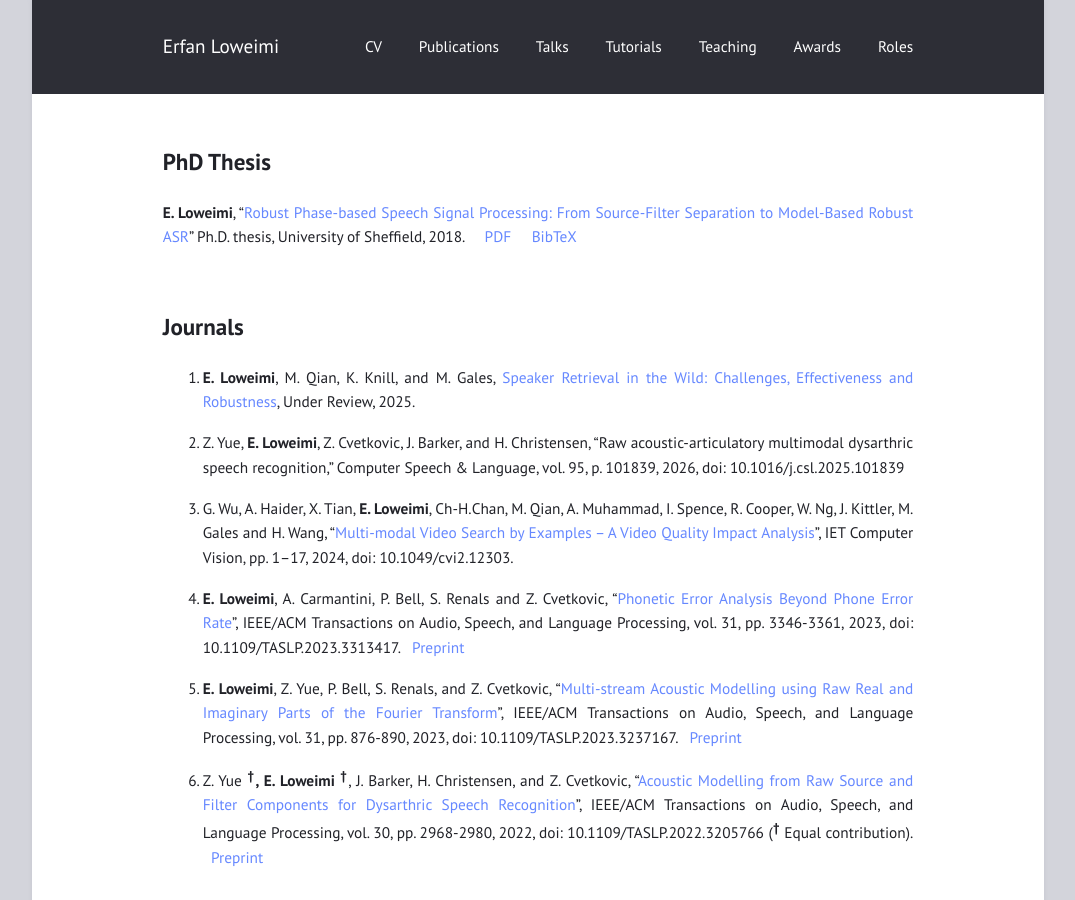
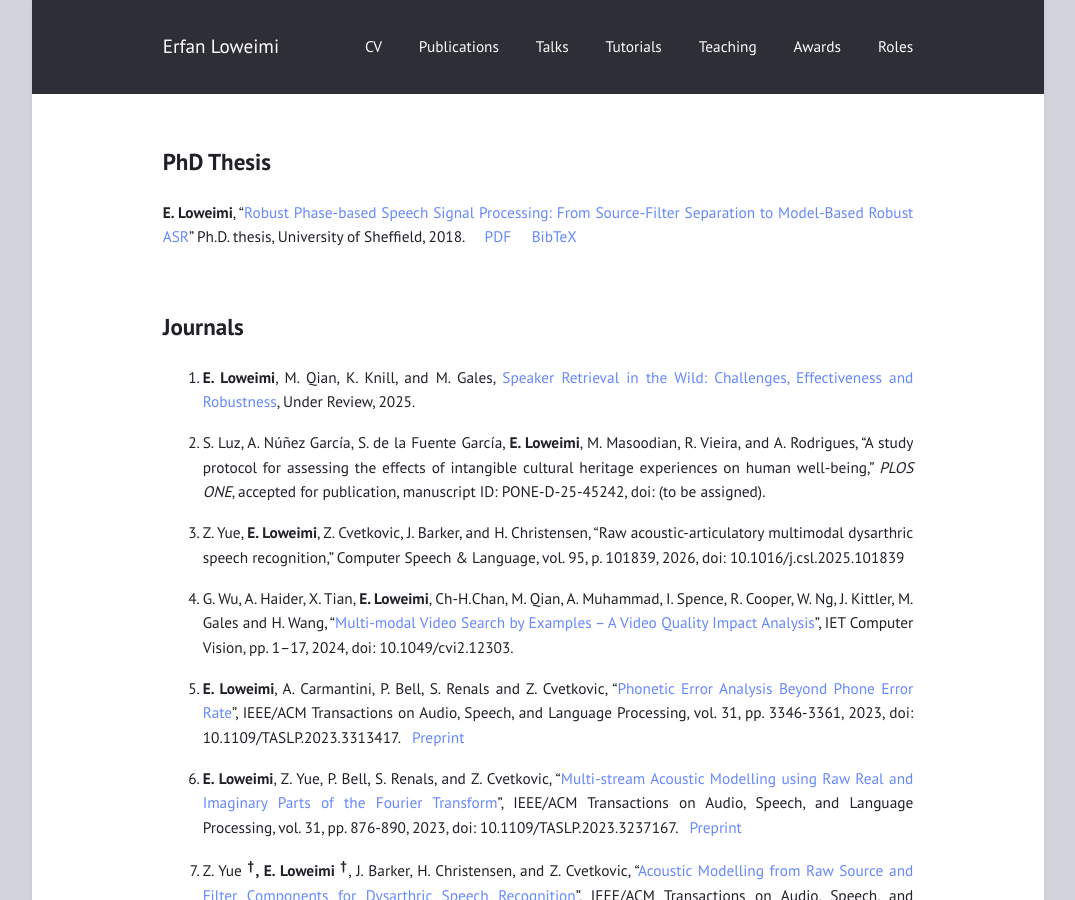
Before and after one commit to eloweimi/eloweimi.github.io, a Jekyll site: the page built from publications.md, in a window 1280 px wide and 900 px high. Shown: the whole window, without its empty margins (102-1177 px from the left). Built offline with Jekyll 4.4.1, drawn with Linux system fonts in a browser that asks for light colours.

Commit message:
Update publications.md

```diff
--- a/publications.md
+++ b/publications.md
@@ -11,16 +11,18 @@
 ## Journals ##
 1. **E. Loweimi**, M. Qian, K. Knill, and M. Gales, [Speaker Retrieval in the Wild: Challenges, Effectiveness and Robustness](https://arxiv.org/pdf/2504.18950), Under Review, 2025.
 
-2. Z. Yue, **E. Loweimi**, Z. Cvetkovic, J. Barker, and H. Christensen, “Raw acoustic-articulatory multimodal dysarthric speech recognition,” Computer Speech & Language, vol. 95, p. 101839, 2026, doi: 10.1016/j.csl.2025.101839
+2. S. Luz, A. Núñez García, S. de la Fuente García, **E. Loweimi**, M. Masoodian, R. Vieira, and A. Rodrigues, “A study protocol for assessing the effects of intangible cultural heritage experiences on human well-being,” *PLOS ONE*, accepted for publication, manuscript ID: PONE-D-25-45242, doi: (to be assigned).
 
-3. G. Wu, A. Haider, X. Tian, **E. Loweimi**, Ch-H.Chan, M. Qian, A. Muhammad, I. Spence, R. Cooper, W. Ng, J. Kittler, M. Gales and H. Wang, "[Multi-modal Video Search by Examples – A Video Quality Impact Analysis](https://ietresearch.onlinelibrary.wiley.com/doi/10.1049/cvi2.12303)", IET Computer Vision, pp. 1–17, 2024, doi: 10.1049/cvi2.12303.
+3. Z. Yue, **E. Loweimi**, Z. Cvetkovic, J. Barker, and H. Christensen, “Raw acoustic-articulatory multimodal dysarthric speech recognition,” Computer Speech & Language, vol. 95, p. 101839, 2026, doi: 10.1016/j.csl.2025.101839
 
-4. **E. Loweimi**, A. Carmantini, P. Bell, S. Renals and Z. Cvetkovic, "[Phonetic Error Analysis Beyond Phone Error Rate](https://ieeexplore.ieee.org/abstract/document/10244118)", IEEE/ACM Transactions on Audio, Speech, and Language Processing, vol. 31, pp. 3346-3361, 2023, doi: 10.1109/TASLP.2023.3313417. &nbsp; [Preprint](https://kclpure.kcl.ac.uk/ws/portalfiles/portal/229243895/LEA_PrePrint.pdf)
+4. G. Wu, A. Haider, X. Tian, **E. Loweimi**, Ch-H.Chan, M. Qian, A. Muhammad, I. Spence, R. Cooper, W. Ng, J. Kittler, M. Gales and H. Wang, "[Multi-modal Video Search by Examples – A Video Quality Impact Analysis](https://ietresearch.onlinelibrary.wiley.com/doi/10.1049/cvi2.12303)", IET Computer Vision, pp. 1–17, 2024, doi: 10.1049/cvi2.12303.
 
-5. **E. Loweimi**, Z. Yue, P. Bell, S. Renals, and Z. Cvetkovic, “[Multi-stream Acoustic
+5. **E. Loweimi**, A. Carmantini, P. Bell, S. Renals and Z. Cvetkovic, "[Phonetic Error Analysis Beyond Phone Error Rate](https://ieeexplore.ieee.org/abstract/document/10244118)", IEEE/ACM Transactions on Audio, Speech, and Language Processing, vol. 31, pp. 3346-3361, 2023, doi: 10.1109/TASLP.2023.3313417. &nbsp; [Preprint](https://kclpure.kcl.ac.uk/ws/portalfiles/portal/229243895/LEA_PrePrint.pdf)
+
+6. **E. Loweimi**, Z. Yue, P. Bell, S. Renals, and Z. Cvetkovic, “[Multi-stream Acoustic
 Modelling using Raw Real and Imaginary Parts of the Fourier Transform](https://ieeexplore.ieee.org/abstract/document/10026604)”, IEEE/ACM Transactions on Audio, Speech, and Language Processing, vol. 31, pp. 876-890, 2023, doi: 10.1109/TASLP.2023.3237167. &nbsp; [Preprint](https://kclpure.kcl.ac.uk/ws/portalfiles/portal/193442046/Real_Imag_Journal_FINAL.pdf)
 
-6. Z. Yue **<sup>&#8224;</sup>, E. Loweimi <sup>&#8224;</sup>**, J. Barker, H. Christensen, and Z. Cvetkovic, “[Acoustic
+7. Z. Yue **<sup>&#8224;</sup>, E. Loweimi <sup>&#8224;</sup>**, J. Barker, H. Christensen, and Z. Cvetkovic, “[Acoustic
 Modelling from Raw Source and Filter Components for Dysarthric Speech Recognition](https://ieeexplore.ieee.org/document/9900378)”,
  IEEE/ACM Transactions on Audio, Speech, and Language Processing, vol. 30, pp. 2968-2980, 2022, doi: 10.1109/TASLP.2022.3205766 (**<sup>&#8224;</sup>** Equal contribution). &nbsp; [Preprint](https://eprints.whiterose.ac.uk/192463/6/Journal_zhengjun_Erfan__source_filter_%20%289%29.pdf)
 
```
